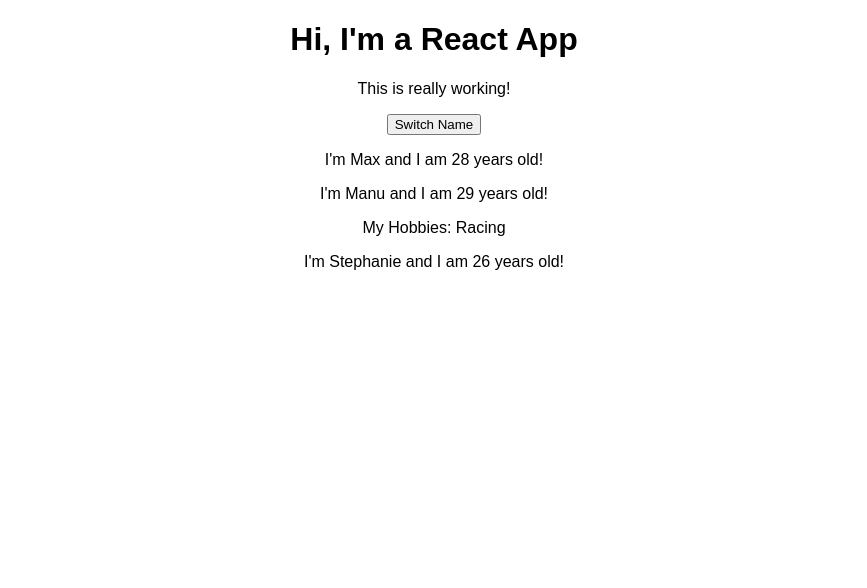
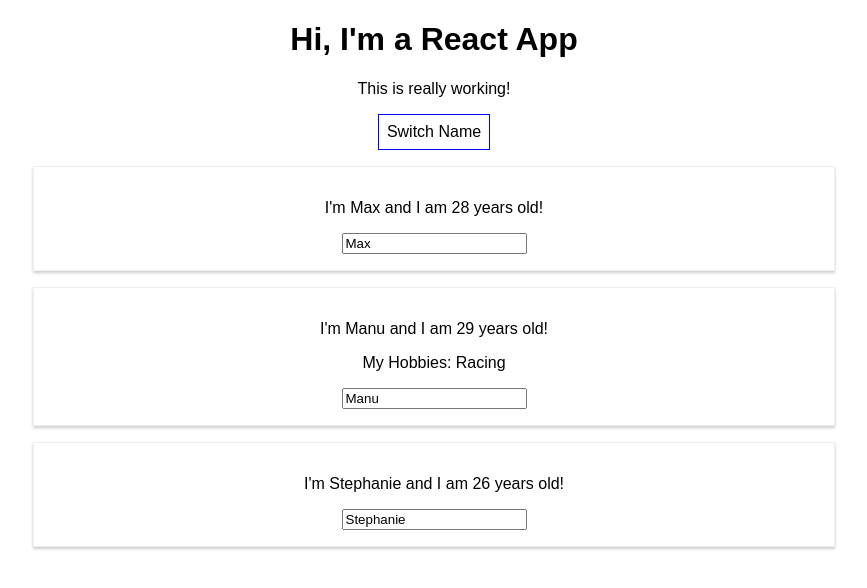
Before and after one commit to jonathanhellstrand/create-react-guide, a React (Create React App) app: page / in a window 1280 px wide. Shown: the top 588 px of the page, without its empty margins (206-1073 px from the left). Built offline with nearby package versions, Linux system fonts and the light colour scheme.

Commit message:
lesson 48

```diff
--- a/src/App.js
+++ b/src/App.js
@@ -12,25 +12,59 @@ class App extends Component {
     otherState: 'some other value'
   }
 
-  switchNameHandler = () => {
+  switchNameHandler = newName => {
     // console.log('Was clicked!');
     // DONT'T DO THIS: this.state.persons[0].name = 'Maximilian';
-    this.setState({persons: [
-      { name: 'Maximilian', age: 28 },
-      { name: 'Manu', age: 29 },
-      { name: 'Stephanie', age: 27 }
-    ]})
+    this.setState({
+      persons: [
+        { name: newName, age: 28 },
+        { name: 'Manu', age: 29 },
+        { name: 'Stephanie', age: 27 }
+      ]
+    });
+  }
+
+  nameChangedHandler = event => {
+    this.setState({
+      persons: [
+        { name: 'Max', age: 28 },
+        { name: event.target.value, age: 29 },
+        { name: 'Stephanie', age: 26 }
+      ]
+    });
   }
 
   render() {
+    const style = {
+      backgroundColor: 'white',
+      font: 'inherit',
+      border: '1px solid blue',
+      padding: '8px',
+      cursor: 'pointer'
+    };
+
     return (
       <div className="App">
         <h1>Hi, I'm a React App</h1>
         <p>This is really working!</p>
-        <button onClick={this.switchNameHandler}>Switch Name</button>
-        <Person name={this.state.persons[0].name} age={this.state.persons[0].age} />
-        <Person name={this.state.persons[1].name} age={this.state.persons[1].age}>My Hobbies: Racing</Person>
-        <Person name={this.state.persons[2].name} age={this.state.persons[2].age} />
+        <button
+          style={style}
+          onClick={() => this.switchNameHandler('Maximilian!!')}>
+            Switch Name
+        </button>
+        <Person
+          name={this.state.persons[0].name}
+          age={this.state.persons[0].age} />
+        <Person
+          name={this.state.persons[1].name}
+          age={this.state.persons[1].age}
+          click={this.switchNameHandler.bind(this, 'Max!')}
+          changed={this.nameChangedHandler}>
+            My Hobbies: Racing
+        </Person>
+        <Person
+          name={this.state.persons[2].name}
+          age={this.state.persons[2].age} />
       </div>
     );
   }
--- /dev/null
+++ b/src/Person/Person.css
@@ -0,0 +1,8 @@
+.Person {
+    width: 60%;
+    margin: 16px auto;
+    border: 1px solid #eee;
+    box-shadow: 0 2px 3px #ccc;
+    padding: 16px;
+    text-align: center;
+}
--- a/src/Person/Person.js
+++ b/src/Person/Person.js
@@ -1,10 +1,12 @@
 import React from 'react'
+import './Person.css';
 
-const person = ( props ) => {
+const person = props => {
     return (
-        <div>
-            <p>I'm {props.name} and I am {props.age} years old!</p>
+        <div className="Person">
+            <p onClick={props.click}>I'm {props.name} and I am {props.age} years old!</p>
             <p>{props.children}</p>
+            <input type='text' onChange={props.changed} value={props.name}/>
         </div>
     )
 };
```
